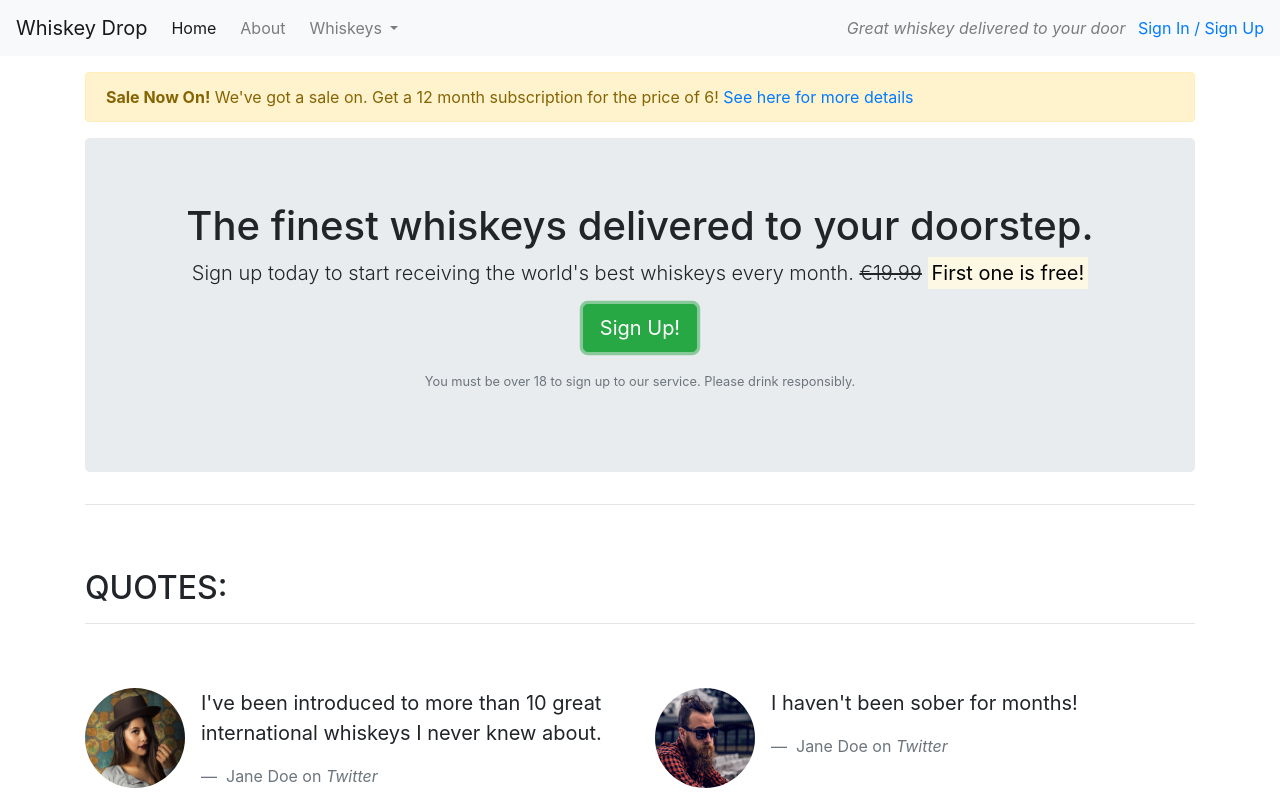
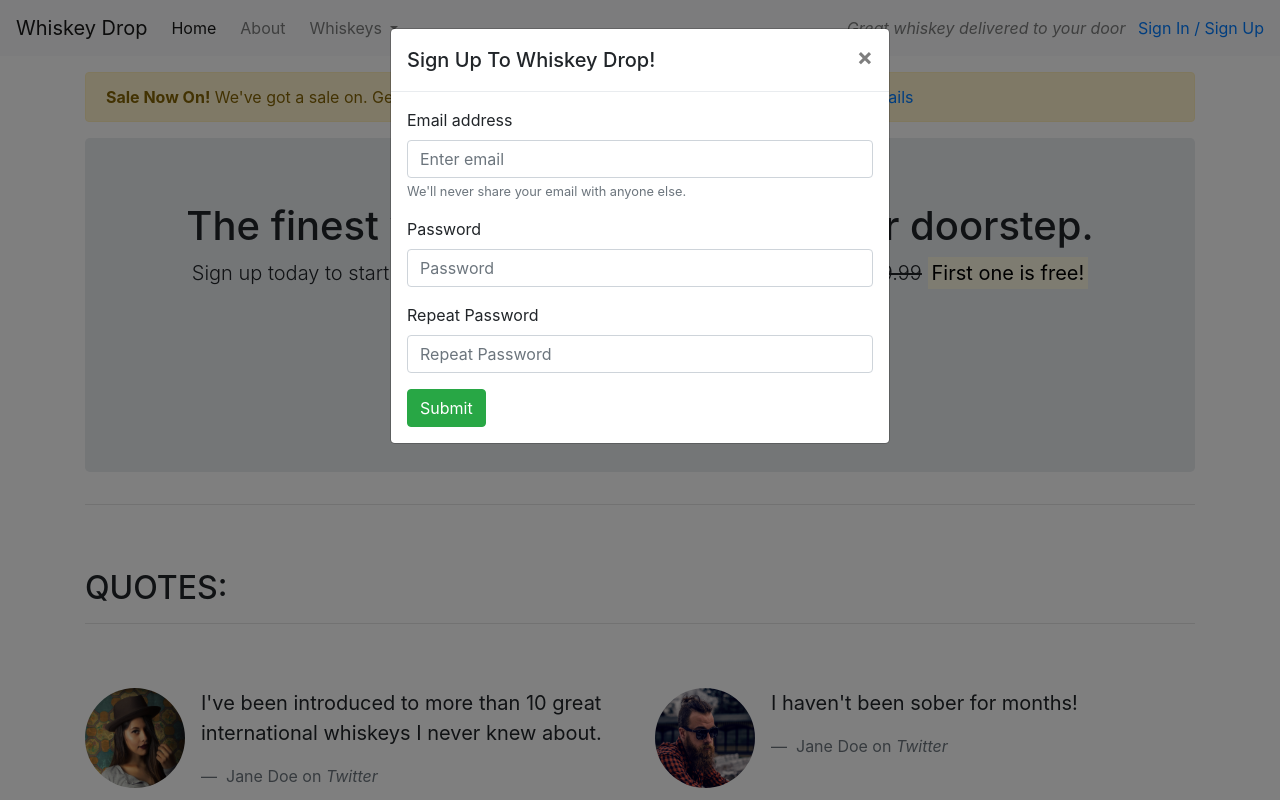
Before and after one commit to redsox1964/Bootstrap-initial, a plain HTML site: page index.html in a window 1280 px wide. Both pictures are taken after a click on the button "Sign Up!". Shown: the top 800 px of the page. Drawn offline with nearby package versions, Linux system fonts and the light colour scheme.

Commit message:
updating callout section

```diff
--- a/index.html
+++ b/index.html
@@ -39,7 +39,15 @@
           </li>
           <li class="nav-item mr-2"><a class="nav-link" href="">About</a></li>
           <li class="nav-item dropdown">
-          <a class="nav-link dropdown-toggle" href="#" id="navbarDropdownMenuLink" role="button" data-toggle="dropdown" aria-haspopup="true" aria-expanded="false">
+            <a
+              class="nav-link dropdown-toggle"
+              href="#"
+              id="navbarDropdownMenuLink"
+              role="button"
+              data-toggle="dropdown"
+              aria-haspopup="true"
+              aria-expanded="false"
+            >
               Whiskeys
             </a>
             <div class="dropdown-menu" aria-labelledby="navbarDropdownMenuLink">
@@ -81,7 +89,7 @@
           <span class="d-inline d-sm-none"><br /></span>
           <strong><mark>First one is free!</mark></strong>
         </p>
-        <p><button class="btn btn-lg btn-success">Sign Up!</button></p>
+        <p><button class="btn btn-lg btn-success" data-toggle="modal" data-target="#signUpModal">Sign Up!</button></p>
         <p class="text-muted">
           <small
             >You must be over 18 to sign up to our service. Please drink
@@ -234,6 +242,36 @@
       </section>
       <!-- /.features -->
     </article>
+    <div class="modal" tabindex="-1" role="dialog" id="signUpModal">
+        <div class="modal-dialog" role="document">
+            <div class="modal-content">
+                <div class="modal-header">
+                    <h5 class="modal-title">Sign Up To Whiskey Drop!</h5>
+                    <button type="button" class="close" data-dismiss="modal" aria-label="Close">
+          <span aria-hidden="true">&times;</span>
+        </button>
+                </div>
+                <div class="modal-body">
+                    <form>
+                        <div class="form-group">
+                            <label for="exampleInputEmail1">Email address</label>
+                            <input type="email" class="form-control" id="exampleInputEmail1" aria-describedby="emailHelp" placeholder="Enter email">
+                            <small id="emailHelp" class="form-text text-muted">We'll never share your email with anyone else.</small>
+                        </div>
+                        <div class="form-group">
+                            <label for="password">Password</label>
+                            <input type="password" class="form-control" id="password" placeholder="Password">
+                        </div>
+                        <div class="form-group">
+                            <label for="repeatPassword">Repeat Password</label>
+                            <input type="password" class="form-control" id="repeatPassword" placeholder="Repeat Password">
+                        </div>
+                        <button type="submit" class="btn btn-success">Submit</button>
+                    </form>
+                </div>
+            </div>
+        </div>
+    </div>
     <script
       src="https://code.jquery.com/jquery-3.4.1.slim.min.js"
       integrity="sha384-J6qa4849blE2+poT4WnyKhv5vZF5SrPo0iEjwBvKU7imGFAV0wwj1yYfoRSJoZ+n"
```
Lines whose indentation alone changed are shown as unchanged.
